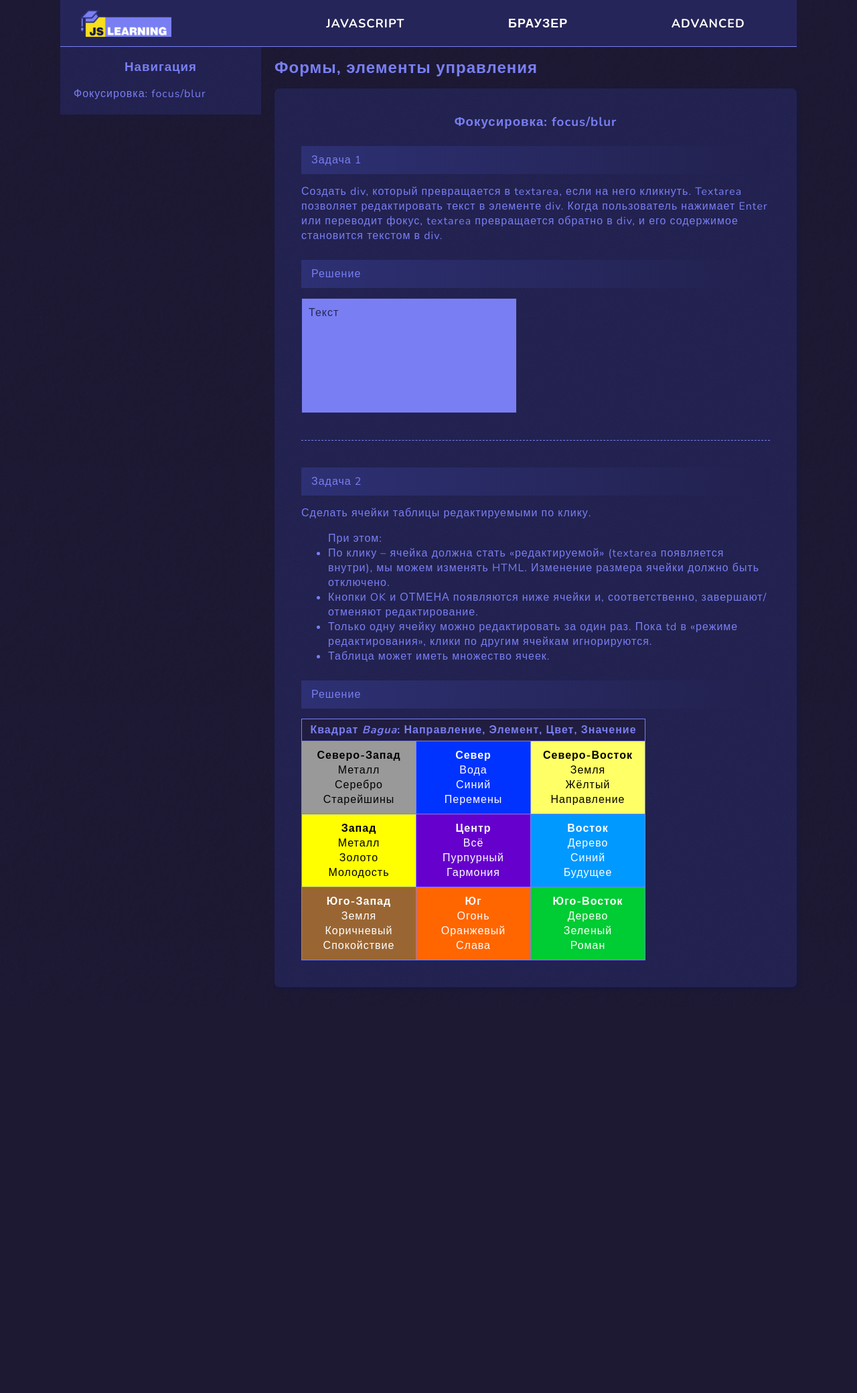
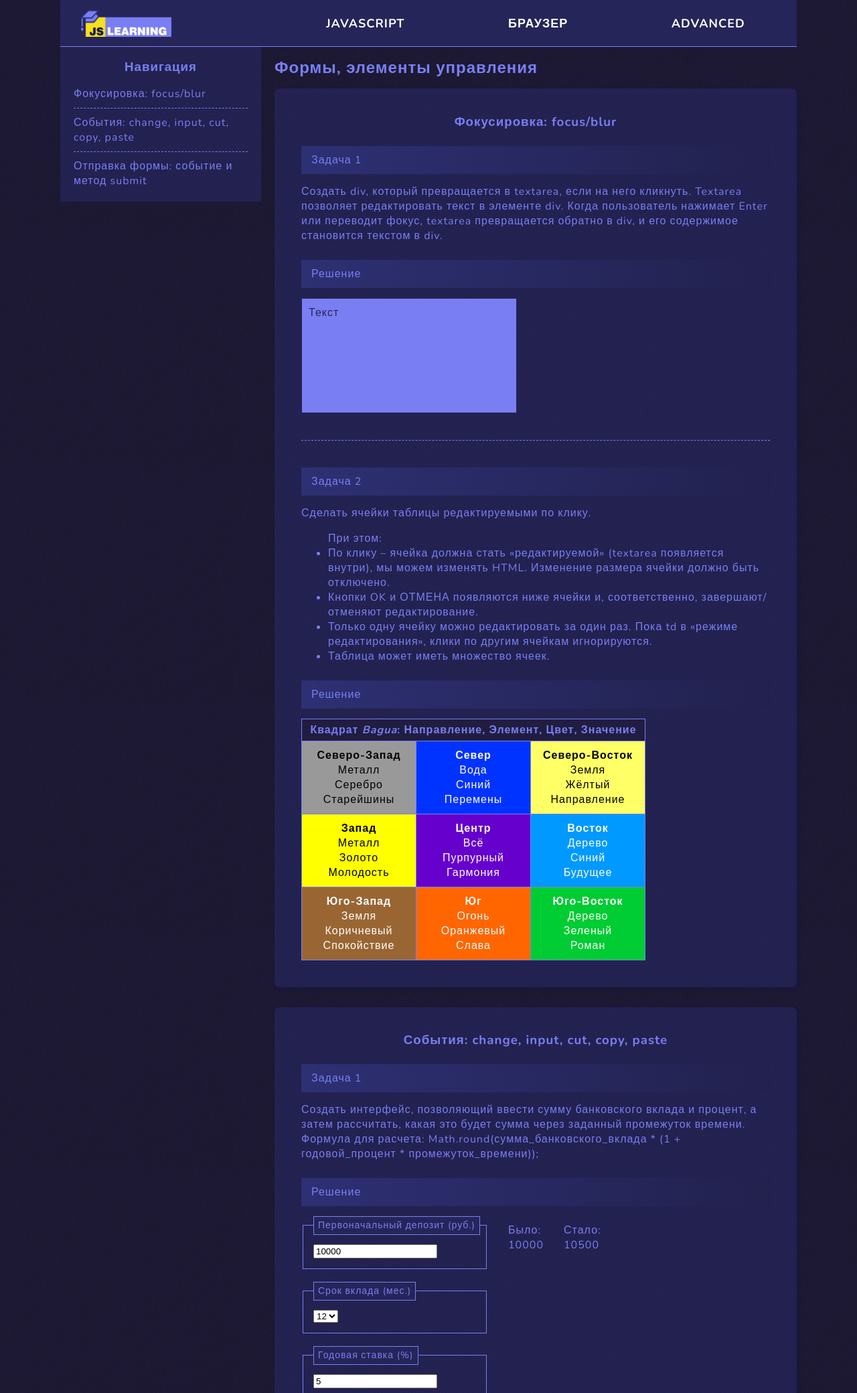
Before and after one commit to pew-rivza/learning, a PHP site: page /Vanilla/Pages/2_Browser/Forms/index.php in a window 1280 px wide. Shown: the top 2080 px of the page at 67% size. Before the commit the page ends 1474 px from the top, so only its background shows below. Run offline with PHP 8.4, Linux system fonts and the light colour scheme.

Commit message:
JS Submit theme done

```diff
--- /dev/null
+++ b/Vanilla/Code/2_Browser/Forms/FormElementsEvents.js
@@ -0,0 +1,17 @@
+'use strict';
+
+document.addEventListener("DOMContentLoaded",  function () {
+    updateDeposit();
+    document.forms.deposit.oninput = function () { updateDeposit(); };
+});
+
+function updateDeposit() {
+    let form = document.forms.deposit;
+    let initial = form.elements["first-deposit"].value;
+    let interest = form.elements.interest.value / 100;
+    let years = form.elements["deposit-time"].value / 12;
+    let result = Math.round(initial * (1 + interest * years));
+
+    document.querySelector('.deposit-result #was span').textContent = initial;
+    document.querySelector('.deposit-result #became span').textContent = '' + result;
+}
--- /dev/null
+++ b/Vanilla/Code/2_Browser/Forms/Submit.js
@@ -0,0 +1,14 @@
+import {ConfirmModal} from "../../ConfirmModal.js";
+
+function showPrompt(html, callback) {
+    let modal = new ConfirmModal(html, callback);
+    modal.open();
+}
+
+document.addEventListener('DOMContentLoaded', function () {
+    document.getElementById('show-modal').onclick = function () {
+        showPrompt('Введите что-нибудь<br>...умное :)', function(value) {
+            alert(value);
+        });
+    }
+});
--- /dev/null
+++ b/Vanilla/Code/ConfirmModal.js
@@ -0,0 +1,80 @@
+import {Modal} from "./Modal.js";
+
+export class ConfirmModal extends Modal {
+    constructor(html, callback) {
+        super();
+        this.html = html;
+        this.callback = callback;
+        this.makeAction = this.makeAction.bind(this);
+        this.cancelAction = this.cancelAction.bind(this);
+        this.init();
+    }
+
+    init() {
+        let self = this;
+        let content = document.createElement('div');
+
+        content.innerHTML =
+            `<div>${this.html}</div>` +
+            '<form id="submit-form" name="submit-form">' +
+                '<input type="text" name="input-value">' +
+                '<div class="buttons">' +
+                    '<button type="submit">ОК</button>' +
+                    '<button id="cancel-button" type="button">ОТМЕНА</button>' +
+                '</div>' +
+            '</form>';
+
+        document.onkeydown = function(event) {
+            if (event.key === 'Escape') { self.cancelAction(); }
+        };
+        content.querySelector('#submit-form').onsubmit = this.makeAction;
+        content.querySelector('#cancel-button').onclick = this.cancelAction;
+
+        this.addContent(content);
+    }
+
+    open() {
+        super.open();
+        document.forms['submit-form'].elements['input-value'].focus();
+        this.makeTabNavigation();
+    }
+
+    close() {
+        super.close();
+        document.onkeydown = null;
+    }
+
+    makeAction(event) {
+        event.preventDefault();
+        let value = document.forms['submit-form'].elements['input-value'].value;
+
+        if (!value) return false;
+        this.callback(value);
+        this.close();
+    }
+
+    cancelAction() {
+        this.callback(null);
+        this.close();
+    }
+
+    makeTabNavigation() {
+        let elements = document.forms['submit-form'].elements;
+        let firstElem = elements[0];
+        let lastElem = elements[elements.length - 1];
+
+        firstElem.onkeydown = function (event) {
+            if (event.key === 'Tab' && event.shiftKey) {
+                lastElem.focus();
+                return false;
+            }
+        }
+
+        lastElem.onkeydown = function (event) {
+            if (event.key === 'Tab' && !event.shiftKey) {
+                firstElem.focus();
+                return false;
+            }
+        }
+    }
+}
--- /dev/null
+++ b/Vanilla/Code/Modal.js
@@ -0,0 +1,32 @@
+export class Modal {
+    constructor() {
+        this.close = this.close.bind(this);
+        this.create();
+    }
+
+    create() {
+        this.modal = document.createElement('div');
+        this.modal.className = 'modal-overlay';
+
+        this.modal.innerHTML =
+            '<div class="modal">' +
+            '<span class="cross">✖</span>' +
+            '</div>';
+
+        this.modal.querySelector('.cross').onclick = this.close;
+    }
+
+    addContent(content) {
+        this.modal.querySelector('.modal').append(content);
+    }
+
+    open() {
+        document.body.append(this.modal);
+        document.body.style.overflowY = 'hidden';
+    }
+
+    close() {
+        this.modal.remove();
+        document.body.style.overflowY = '';
+    }
+}
--- a/Vanilla/Pages/2_Browser/Forms/index.php
+++ b/Vanilla/Pages/2_Browser/Forms/index.php
@@ -9,10 +9,14 @@ include_once __DIR__ . "/../../common/Menu.php";
         <h3>Навигация</h3>
         <ul>
             <li><a href="#focus-n-blur">Фокусировка: focus/blur</a></li>
+            <li><a href="#form-elements-events">События: change, input, cut, copy, paste</a></li>
+            <li><a href="#submit">Отправка формы: событие и метод submit</a></li>
         </ul>
     </div>
     <div class="content">
         <h2>Формы, элементы управления</h2>
         <? include_once __DIR__ . "/themes/FocusNBlur.php"; ?>
+        <? include_once __DIR__ . "/themes/FormElementsEvents.php"; ?>
+        <? include_once __DIR__ . "/themes/Submit.php"; ?>
     </div>
 </div>
--- /dev/null
+++ b/Vanilla/Pages/2_Browser/Forms/themes/FormElementsEvents.php
@@ -0,0 +1,54 @@
+<script src="/Vanilla/Code/2_Browser/Forms/FormElementsEvents.js"></script>
+
+<div class="theme">
+    <h3 id="form-elements-events">События: change, input, cut, copy, paste</h3>
+    <div class="task">
+        <div class="header">Задача 1</div>
+        Создать интерфейс, позволяющий ввести сумму банковского вклада и процент,
+        а затем рассчитать, какая это будет сумма через заданный промежуток времени.
+        Формула для расчета: Math.round(сумма_банковского_вклада * (1 + годовой_процент
+        * промежуток_времени));
+
+        <div class="header">Решение</div>
+
+        <div class="deposit">
+            <form name="deposit">
+                <fieldset>
+                    <label for="first-deposit">Первоначальный депозит (руб.)</label>
+                    <input type="number" value="10000" id="first-deposit" name="first-deposit">
+                </fieldset>
+
+                <fieldset>
+                    <label for="deposit-time">Срок вклада (мес.)</label>
+                    <select id="deposit-time" name="deposit-time">
+                        <option>3</option>
+                        <option>6</option>
+                        <option selected>12</option>
+                        <option>18</option>
+                        <option>24</option>
+                        <option>30</option>
+                        <option>36</option>
+                        <option>60</option>
+                    </select>
+                </fieldset>
+
+                <fieldset>
+                    <label for="interest">Годовая ставка (%)</label>
+                    <input type="number" id="interest" value="5" name="interest">
+                </fieldset>
+            </form>
+
+            <div class="deposit-result">
+                <div id="was">
+                    Было:<br>
+                    <span></span>
+                </div>
+
+                <div id="became">
+                    Стало:<br>
+                    <span></span>
+                </div>
+            </div>
+        </div>
+    </div>
+</div>
--- /dev/null
+++ b/Vanilla/Pages/2_Browser/Forms/themes/Submit.php
@@ -0,0 +1,19 @@
+<script type="module" src="/Vanilla/Code/2_Browser/Forms/Submit.js"></script>
+
+<div class="theme">
+    <h3 id="submit">Отправка формы: событие и метод submit</h3>
+    <div class="task">
+        <div class="header">Задача 1</div>
+        Создать функцию showPrompt(html, callback), которая выводит форму с сообщением (html), полем ввода
+        и кнопками OK/ОТМЕНА.<br>
+        Пользователь должен ввести что-то в текстовое поле и нажать Enter или
+        кнопку «OK», после чего должна вызываться функция callback(value) со значением поля.<br>
+        Если пользователь нажимает Esc или кнопку «ОТМЕНА», тогда вызывается callback(null).
+        В обоих случаях нужно завершить процесс ввода и закрыть диалоговое окно с формой.<br>
+        Форма должна быть в центре окна являться модальным окном, а фокус должен находиться на элементе input.<br>
+        Клавиши Tab/Shift+Tab должны переключать фокус между полями формы, не позволяя ему переходить к другим элементам страницы.
+
+        <div class="header">Решение</div>
+        <button id="show-modal">Открыть форму</button>
+    </div>
+</div>
--- a/Vanilla/Pages/common/Head.php
+++ b/Vanilla/Pages/common/Head.php
@@ -19,6 +19,7 @@ ini_set('display_startup_errors', 1);
     <link rel="stylesheet" href="/Vanilla/assets/css/main.css">
     <link rel="stylesheet" href="/Vanilla/assets/css/menu.css">
     <link rel="stylesheet" href="/Vanilla/assets/css/chapter-page.css">
+    <link rel="stylesheet" href="/Vanilla/assets/css/modal.css">
 
     <link rel="stylesheet" href="/Vanilla/assets/css/pages/1_Language/promises.css">
 
@@ -34,6 +35,8 @@ ini_set('display_startup_errors', 1);
     <link rel="stylesheet" href="/Vanilla/assets/css/pages/2_Browser/InterfaceEvents/scroll.css">
 
     <link rel="stylesheet" href="/Vanilla/assets/css/pages/2_Browser/Forms/focus-n-blur.css">
+    <link rel="stylesheet" href="/Vanilla/assets/css/pages/2_Browser/Forms/form-elements-events.css">
+    <link rel="stylesheet" href="/Vanilla/assets/css/pages/2_Browser/Forms/submit.css">
 
     <script
             src="https://code.jquery.com/jquery-3.4.1.min.js"
--- /dev/null
+++ b/Vanilla/assets/css/pages/2_Browser/Forms/form-elements-events.css
@@ -0,0 +1,35 @@
+.deposit {
+    display: flex;
+}
+
+form[name=deposit] {
+    width: 279px;
+    margin-top: 13px;
+}
+
+form[name=deposit] fieldset {
+    position: relative;
+    border: 1px solid var(--light-blue);
+    padding: 28px 15px 15px 15px;
+    margin-bottom: 32px;
+}
+
+form[name=deposit] label {
+    position: absolute;
+    left: 15px;
+    top: -14px;
+    background: var(--dark-blue);
+    padding: 2px 6px;
+    border: 1px solid var(--light-blue);
+    font-size: 14px;
+}
+
+.deposit-result {
+    display: flex;
+    margin-top: 10px;
+    height: 263px;
+}
+
+.deposit-result > div {
+    margin-left: 30px;
+}
```
Also changed, not shown: Vanilla/assets/css/modal.css (added, +43 -0 lines), Vanilla/assets/css/pages/2_Browser/Forms/submit.css (added).
